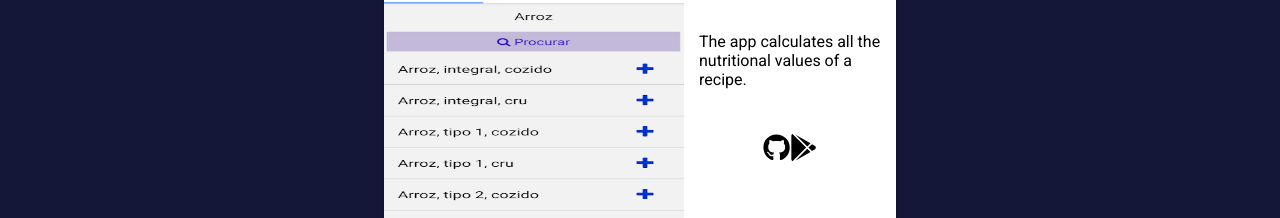
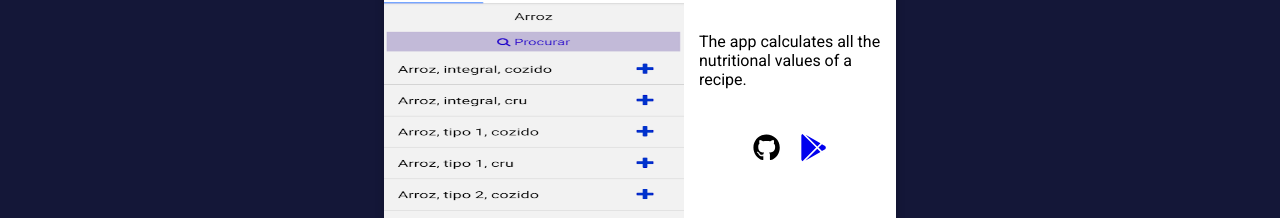
Before and after one commit to PauloVAlves/portfolio, a React (Create React App) app: page / in a window 1280 px wide. Shown: the part 1685-1903 px from the top of the page. Built offline with nearby package versions, Linux system fonts and the light colour scheme.

Commit message:
Added URL for the github repository to the project card

```diff
--- a/src/components/sections/Projects.jsx
+++ b/src/components/sections/Projects.jsx
@@ -18,7 +18,7 @@ const Projects = () => {
             and quantity, add the portion and click calculate.
           </p>
           <div className='find-more'>
-            <a href='#'>
+            <a href='https://github.com/PauloVAlves/CalCalculadora'>
               <FontAwesomeIcon className='icon' icon={['fab', 'github']} />
             </a>
             <a href='https://calcalorias.com' className='live'>
@@ -39,12 +39,11 @@ const Projects = () => {
               <FontAwesomeIcon className='icon' icon={['fab', 'github']} />
             </a>
             <a href='#'>
-              <FontAwesomeIcon className='icon' icon={['fab', 'google-play']} />
+              <FontAwesomeIcon
+                className='app-icon'
+                icon={['fab', 'google-play']}
+              />
             </a>
-
-            {/* <a href='https://calcalorias.netlify.app' className='live'>
-              Live Demo
-            </a> */}
           </div>
         </div>
       </div>
@@ -122,6 +121,11 @@ const Project = styled.div`
     color: #000;
   }
 
+  .app-icon {
+    margin-left: 20px;
+    font-size: 1.7rem;
+  }
+
   @media (max-width: 1200px) {
     .card {
       display: flex;
```
